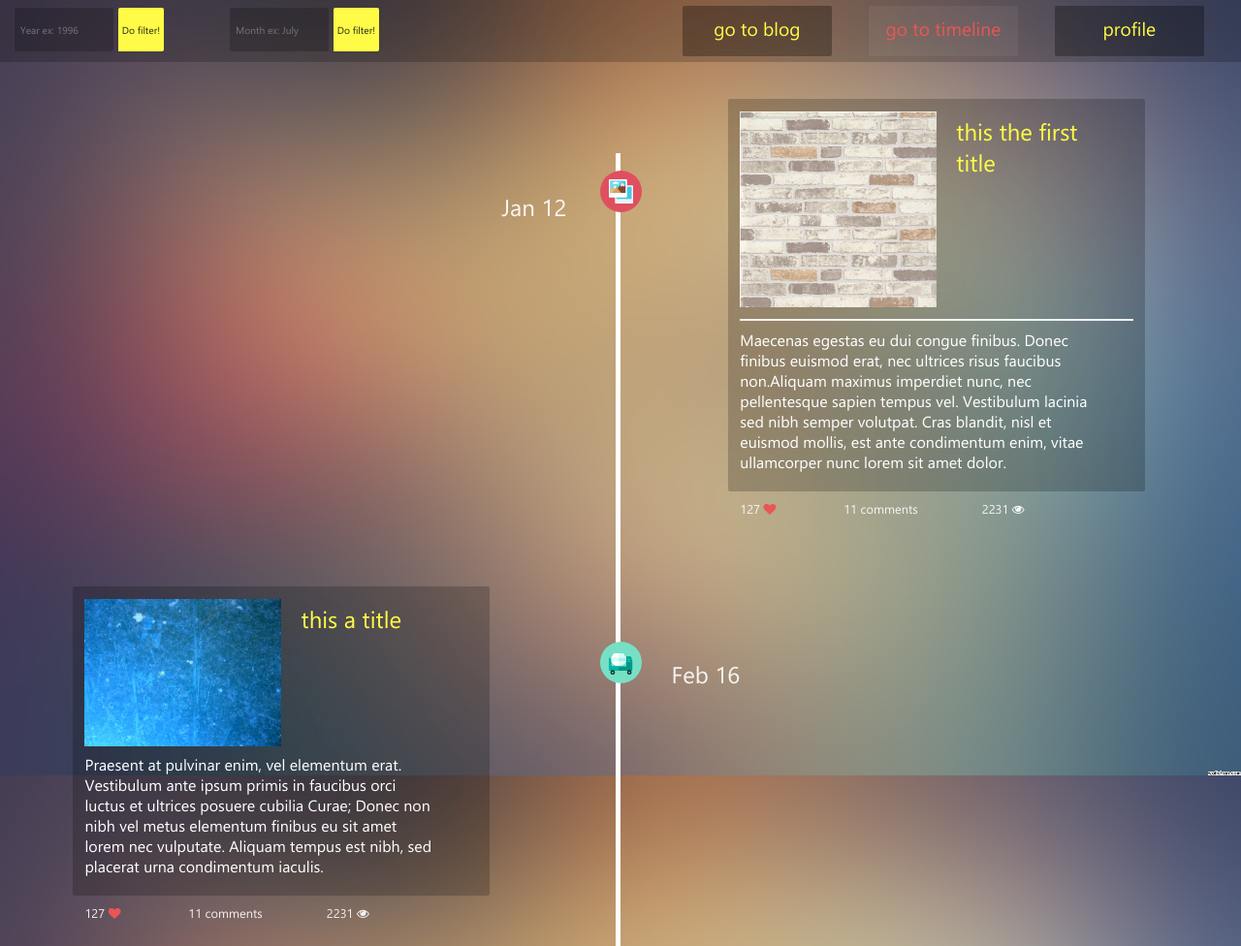
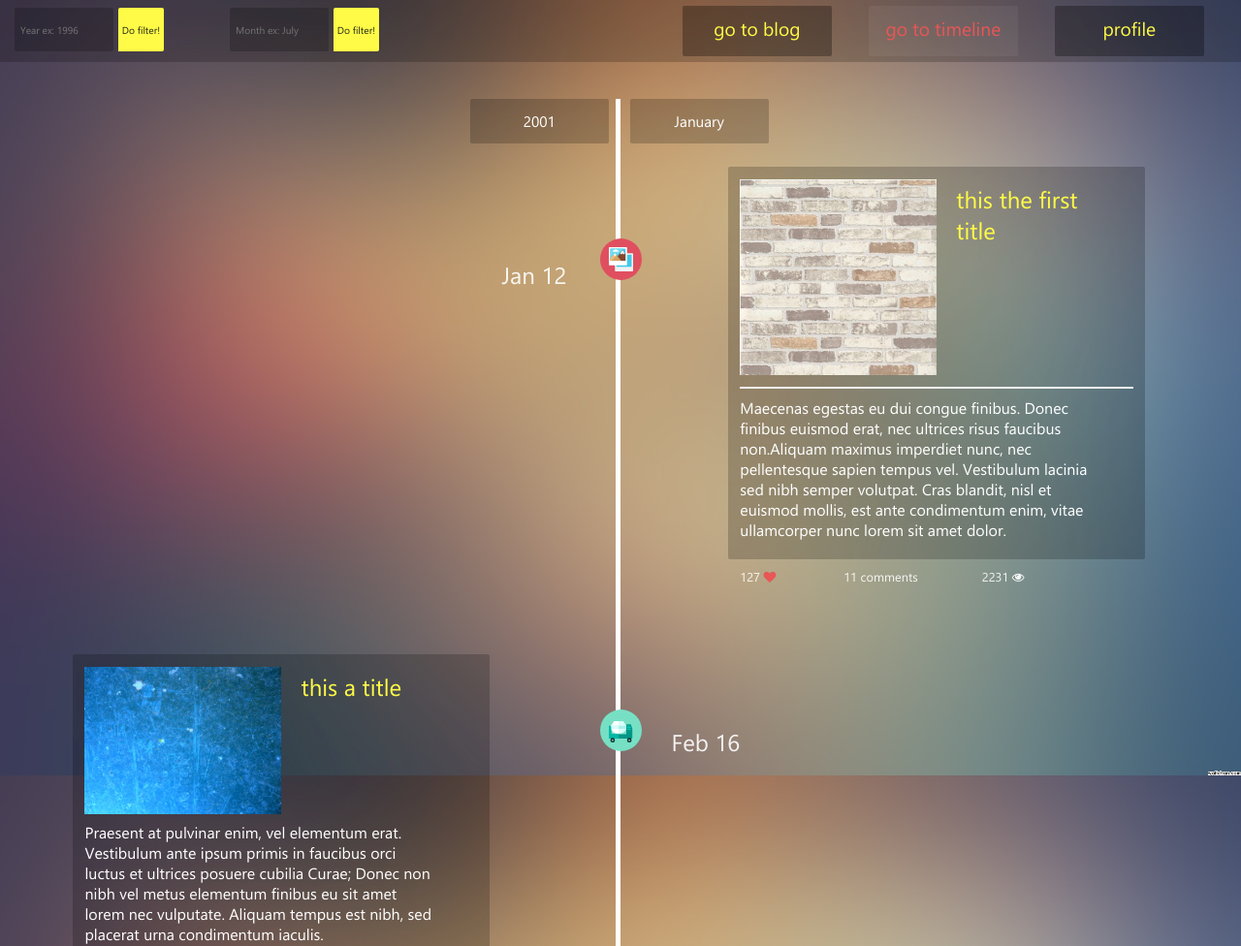
Before and after one commit to nazanin-anabestani/web95-93105375-phase1, a plain HTML site: page app/pages/timeline.html in a window 1280 px wide. Shown: the top 976 px of the page at 97% size. Drawn offline with Linux system fonts and the light colour scheme.

Commit message:
date filter

```diff
--- a/app/pages/timeline.html
+++ b/app/pages/timeline.html
@@ -41,6 +41,12 @@
 
     <div class="time-line"></div>
 
+    <div class="section-year">
+        2001
+    </div>
+    <div class="section-month">
+        January
+    </div>
     <div class="time-line-block right-block">
         <div class="time-line-event">
             <img src="../../assets/image/icons/Images.svg">
@@ -110,6 +116,13 @@
                 2231 <span class="fa fa-eye"></span>
             </div>
         </div>
+    </div>
+
+    <div class="section-year">
+        2001
+    </div>
+    <div class="section-month">
+        February
     </div>
 
     <div class="time-line-block right-block">
@@ -210,6 +223,13 @@
         </div>
     </div>
 
+    <div class="section-year">
+        2001
+    </div>
+    <div class="section-month">
+        March
+    </div>
+
     <div class="time-line-block left-block">
         <div class="time-line-event">
             <img src="../../assets/image/icons/Money-Increase.svg">
--- a/app/styles/scss/_timeline.scss
+++ b/app/styles/scss/_timeline.scss
@@ -16,7 +16,7 @@
   width: 5px;
   bottom: 0;
   float: right;
-  top:3%;
+  top: 3vw;
   position: absolute;
 }
 
@@ -298,3 +298,33 @@
   width: 40%;
   //margin-top: 1%;
 }
+.section{
+  @extend .panel;
+  @extend .size-1;
+  float: right;
+  text-align: center;
+  font-size: 1.2vw;
+  @extend .animated;
+  @extend .zoomIn;
+}
+.section-year{
+  @extend .section;
+  @media screen and (min-width: 721px){
+    right: 50%;
+  }
+  @media screen and (max-width: 720px){
+    right: 72%;
+  }
+
+
+}
+
+.section-month{
+  @extend .section;
+  @media screen and (min-width: 721px){
+    right: 23%;
+  }
+  @media screen and (max-width: 720px){
+    right: 43%;
+  }
+}
```
Also changed, not shown: app/styles/css/timeline.css, 1 other file.
